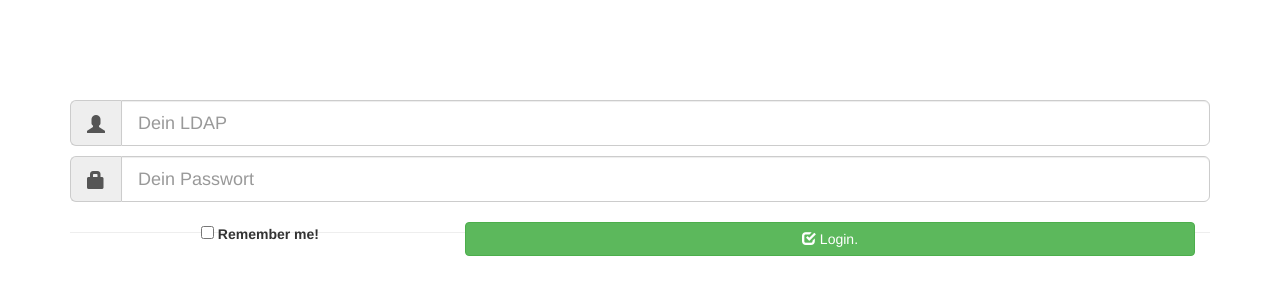
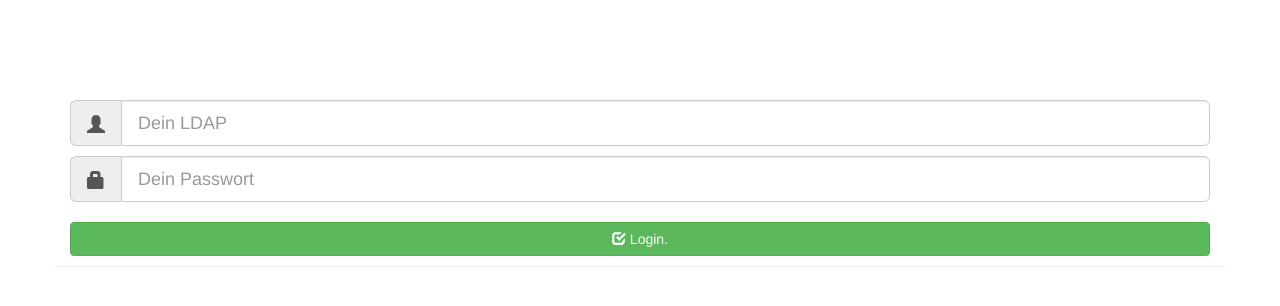
Before and after one commit to andreasgruenh/testy-frontend, a website: page index.html in a window 1280 px wide. Drawn offline with nearby package versions, Linux system fonts and the light colour scheme; some packages are replaced by stand-ins of ours; files that its build step writes are made by us from their sources; no server answers; files whose address does not match are found by name.

Commit message:
Small fixes

```diff
--- a/script/route/login/login.html
+++ b/script/route/login/login.html
@@ -12,13 +12,8 @@
         <input class="form-control" placeholder="Dein Passwort"
         type="password" name="password" ng-model="password" required>
       </div>
-        <div class="section">
-          <div class="col-xs-4">
-            <label>
-              <input type="checkbox" ng-model="rememberCredentials"> Remember me!
-            </label>
-          </div>
-          <div class="col-xs-8">
+        <div class="section row">
+          <div class="col-xs-12">
             <button type="submit" value="Login"
               class="btn btn-default btn-success btn-block" data-toggle="modal"
               id="loginButton">
--- a/style/style.scss
+++ b/style/style.scss
@@ -76,11 +76,15 @@ body {
   .panel-toggle {
     cursor: pointer;
     text-decoration: underline;
+  }
 
-    .panel-title {
-      vertical-align: middle;
-    }
+  .panel-title {
+    vertical-align: middle;
+    overflow: hidden;
+    text-overflow: ellipsis;
+    padding-right: 50px;
   }
+
   .remove-container {
     height: 37.6px;
     position: absolute;
```
